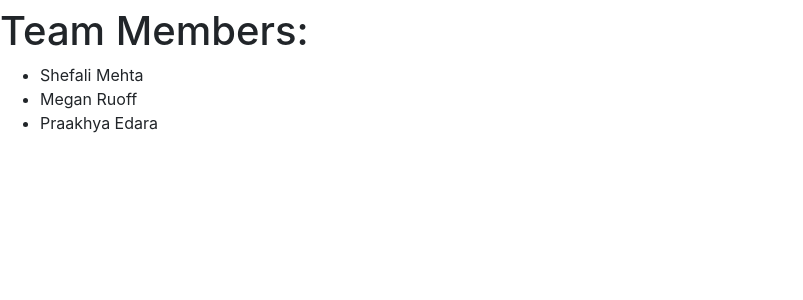
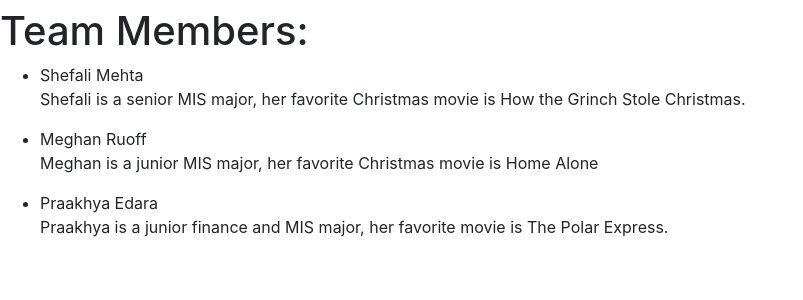
Before and after one commit to shefalim/team-assignment, a Flask app: page /teaminfo in a window 1280 px wide. Shown: the part 68-368 px from the top of the page, without its empty margins (0-803 px from the left). Run offline with Flask 2, Linux system fonts and the light colour scheme; some libraries are stand-ins or nearby versions.

Commit message:
added holiday faves

```diff
--- a/templates/teaminfo.html
+++ b/templates/teaminfo.html
@@ -14,8 +14,11 @@
 <h1> Team Members: </h1>
   <ul>
     <li>Shefali Mehta</li>
-    <li>Megan Ruoff</li>
+      <p>Shefali is a senior MIS major, her favorite Christmas movie is How the Grinch Stole Christmas. </p>
+    <li>Meghan Ruoff</li>
+      <p>Meghan is a junior MIS major, her favorite Christmas movie is Home Alone </p>
     <li>Praakhya Edara</li>
+      <p>Praakhya is a junior finance and MIS major, her favorite movie is The Polar Express. </p>
   </ul>
 
 {% endblock%}
```
